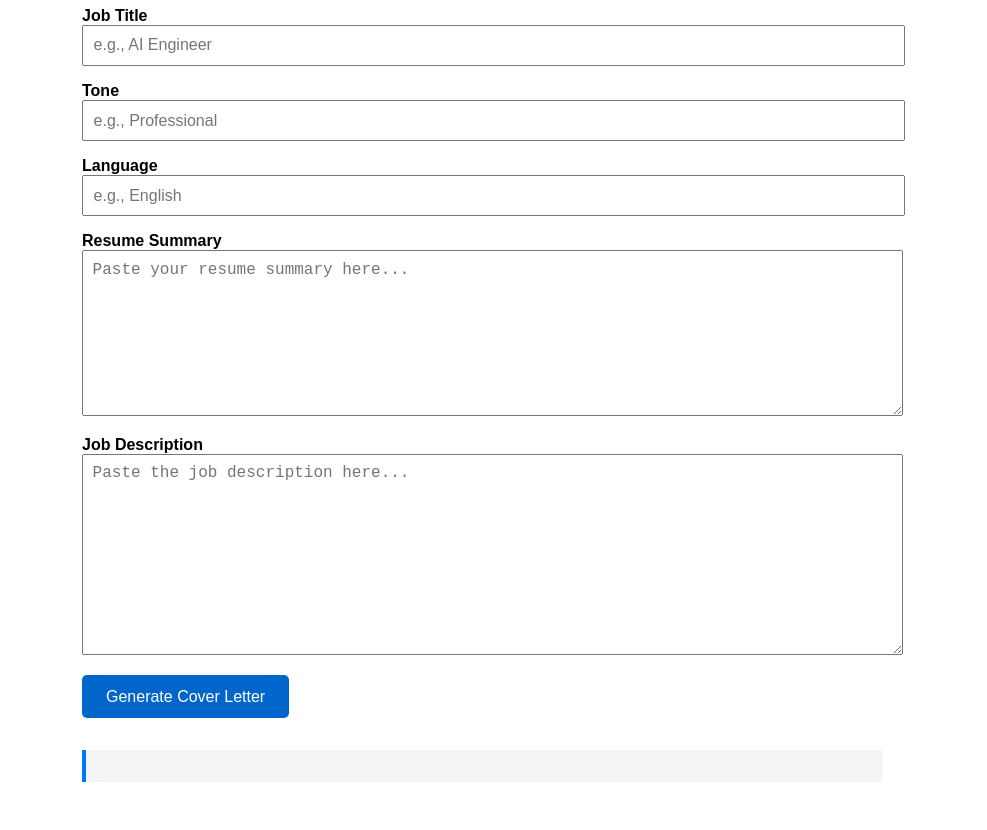
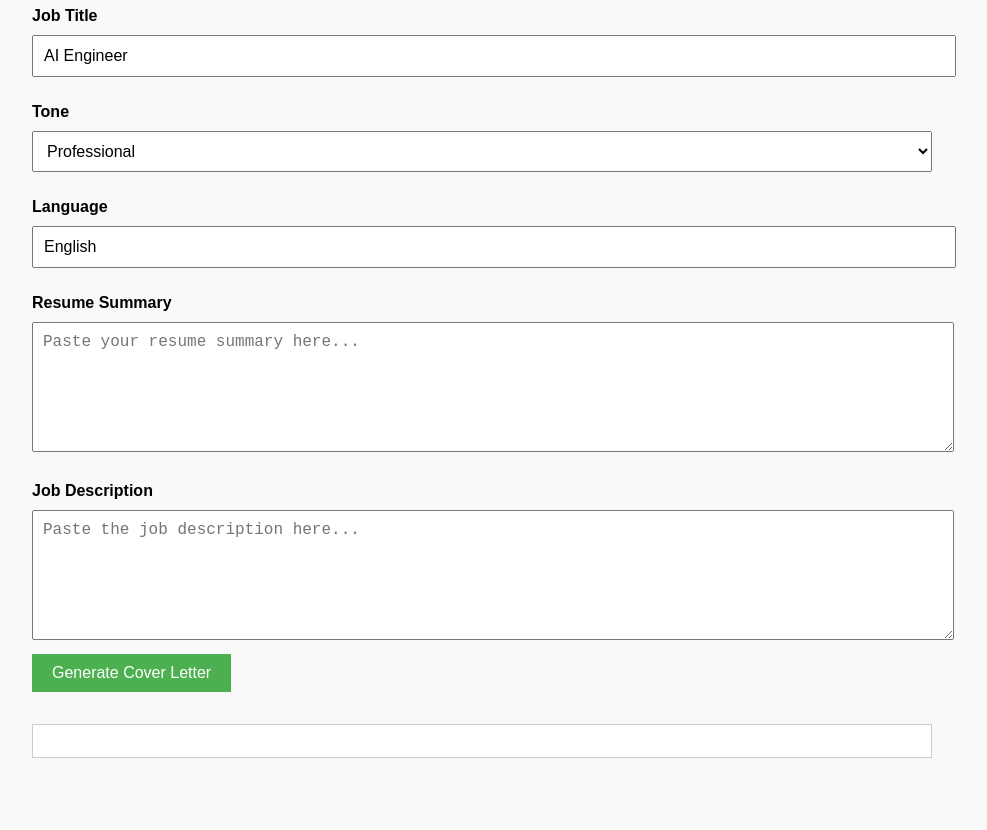
Before and after one commit to ramsrisaikotari/llm-job-agent, a plain HTML site: page index.html in a window 1280 px wide. Shown: the part 121-951 px from the top of the page, without its empty margins (158-1145 px from the left). After the commit the page ends 927 px from the top, so only its background shows below. Drawn offline with Linux system fonts and the light colour scheme.

Commit message:
Update index.html

```diff
--- a/index.html
+++ b/index.html
@@ -2,85 +2,70 @@
 <html lang="en">
 <head>
   <meta charset="UTF-8" />
+  <meta name="viewport" content="width=device-width, initial-scale=1.0"/>
   <title>LLM Job Application Agent</title>
   <style>
-    body {
-      font-family: Arial, sans-serif;
-      margin: 2rem auto;
-      max-width: 800px;
-      padding: 1rem;
-    }
-    label {
-      font-weight: bold;
-    }
-    textarea, input {
-      width: 100%;
-      padding: 0.6rem;
-      margin-bottom: 1rem;
-      font-size: 1rem;
-    }
-    button {
-      padding: 0.8rem 1.5rem;
-      font-size: 1rem;
-      background-color: #0066cc;
-      color: white;
-      border: none;
-      border-radius: 5px;
-      cursor: pointer;
-    }
-    #result {
-      margin-top: 2rem;
-      background-color: #f4f4f4;
-      padding: 1rem;
-      white-space: pre-wrap;
-      border-left: 4px solid #0077ff;
-    }
+    body { font-family: Arial, sans-serif; max-width: 900px; margin: 2rem auto; padding: 1rem; background-color: #f9f9f9; }
+    h1 { text-align: center; color: #333; }
+    textarea, input, select { width: 100%; margin: 10px 0; padding: 10px; font-size: 1rem; }
+    button { padding: 10px 20px; font-size: 1rem; background: #4CAF50; color: white; border: none; cursor: pointer; }
+    button:hover { background-color: #45a049; }
+    #result { margin-top: 2rem; padding: 1rem; background: white; border: 1px solid #ccc; white-space: pre-wrap; }
+    label { font-weight: bold; margin-top: 1rem; display: block; }
   </style>
 </head>
 <body>
   <h1>LLM Job Application Agent</h1>
 
-  <label>Job Title</label>
-  <input type="text" id="job_title" placeholder="e.g., AI Engineer" />
+  <label for="jobTitle">Job Title</label>
+  <input type="text" id="jobTitle" value="AI Engineer" />
 
-  <label>Tone</label>
-  <input type="text" id="tone" placeholder="e.g., Professional" />
+  <label for="tone">Tone</label>
+  <select id="tone">
+    <option value="Professional">Professional</option>
+    <option value="Friendly">Friendly</option>
+    <option value="Formal">Formal</option>
+    <option value="Persuasive">Persuasive</option>
+  </select>
 
-  <label>Language</label>
-  <input type="text" id="language" placeholder="e.g., English" />
+  <label for="language">Language</label>
+  <input type="text" id="language" value="English" />
 
-  <label>Resume Summary</label>
-  <textarea id="resume_summary" rows="8" placeholder="Paste your resume summary here..."></textarea>
+  <label for="resume">Resume Summary</label>
+  <textarea id="resume" rows="6" placeholder="Paste your resume summary here..."></textarea>
 
-  <label>Job Description</label>
-  <textarea id="job_description" rows="10" placeholder="Paste the job description here..."></textarea>
+  <label for="jd">Job Description</label>
+  <textarea id="jd" rows="6" placeholder="Paste the job description here..."></textarea>
 
-  <button onclick="generateLetter()">Generate Cover Letter</button>
+  <button onclick="generate()">Generate Cover Letter</button>
 
   <div id="result"></div>
 
   <script>
-    async function generateLetter() {
-      const resume_summary = document.getElementById("resume_summary").value;
-      const job_description = document.getElementById("job_description").value;
-      const job_title = document.getElementById("job_title").value;
-      const tone = document.getElementById("tone").value;
-      const language = document.getElementById("language").value;
+    async function generate() {
+      const resultDiv = document.getElementById("result");
+      resultDiv.innerHTML = "⏳ Generating...";
 
-      const response = await fetch("https://llm-job-agent.onrender.com/generate-cover-letter", {
+      const body = {
+        job_description: document.getElementById("jd").value,
+        resume_summary: document.getElementById("resume").value,
+        job_title: document.getElementById("jobTitle").value,
+        tone: document.getElementById("tone").value,
+        language: document.getElementById("language").value
+      };
+
+      const res = await fetch("https://llm-job-agent.onrender.com/generate-cover-letter", {
         method: "POST",
         headers: { "Content-Type": "application/json" },
-        body: JSON.stringify({
-          resume_summary,
-          job_description,
-          job_title,
-          tone,
-          language
-        })
+        body: JSON.stringify(body)
       });
 
-      const data = await response.json();
-      document.getElementById("result").innerText = data.cover_letter || data.error;
+      const data = await res.json();
+      if (data.cover_letter) {
+        resultDiv.innerHTML = `<h2>Generated Cover Letter</h2><p>${data.cover_letter.replace(/\n/g, "<br>")}</p>`;
+      } else {
+        resultDiv.innerHTML = `<span style="color:red;">❌ Error: ${data.error}</span>`;
+      }
     }
   </script>
 </body>
```
